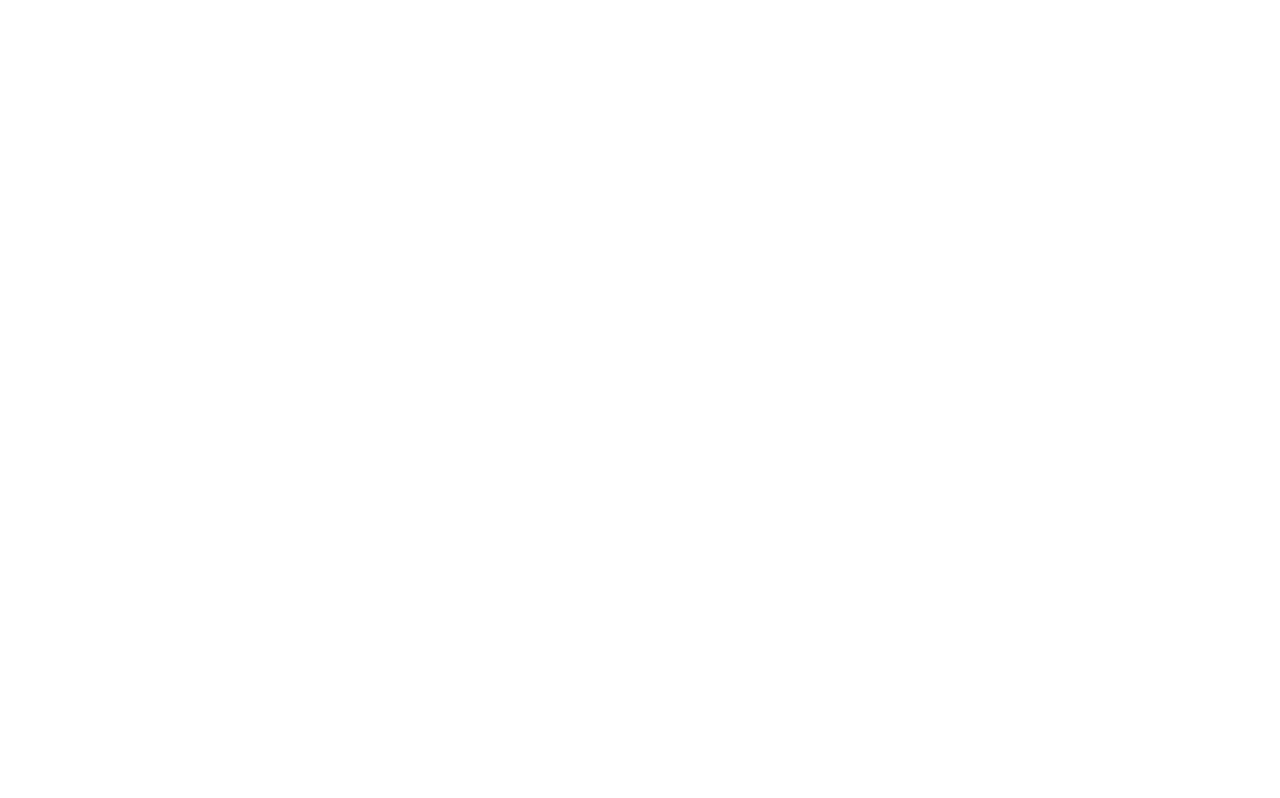
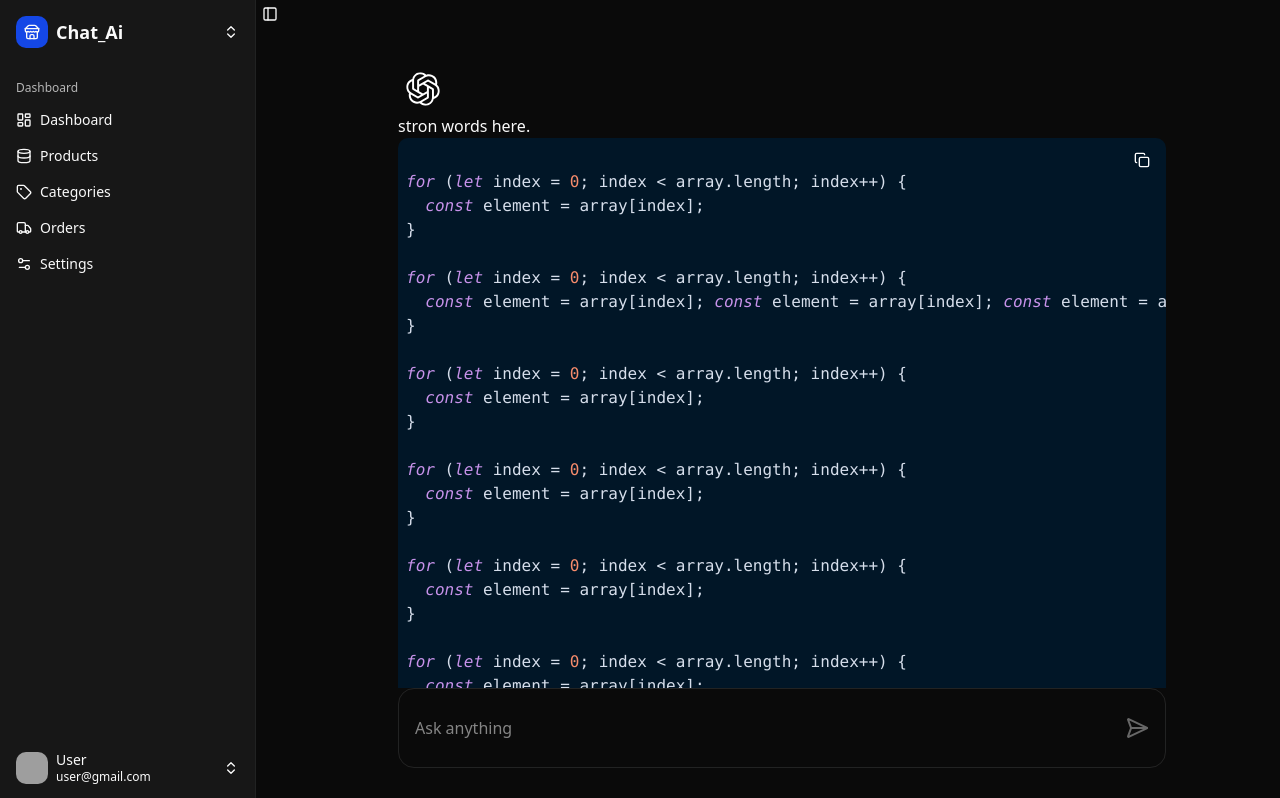
Before and after one commit to MahfujulSagor/ConvoVerse, a Next.js app: page /dashboard in a window 1280 px wide. Shown: the top 798 px of the page. Built offline with nearby package versions, Linux system fonts and the light colour scheme; grey boxes are pictures that could not be loaded.

Commit message:
add chat input

```diff
--- a/app/dashboard/layout.js
+++ b/app/dashboard/layout.js
@@ -19,7 +19,7 @@
 
 export default function RootLayout({ children }) {
   return (
-    <html lang="en">
+    <html lang="en" suppressHydrationWarning>
       <body
         className={`${geistSans.variable} ${geistMono.variable} antialiased`}
       >
--- a/app/dashboard/page.js
+++ b/app/dashboard/page.js
@@ -1,12 +1,32 @@
-import ChatItem from '@/components/chat/ChatItem'
-import React from 'react'
+"use client";
+import ChatItem from "@/components/chat/ChatItem";
+import { SendHorizonal } from "lucide-react";
+import React from "react";
 
 const Dashboard = () => {
   return (
-    <div>
-       <ChatItem/>
+    <div className="relative max-w-3xl w-full mx-auto my-16">
+      <ChatItem/>
+      {/* TODO: Fix layout issues */}
+      <div className="w-full bg-background max-w-3xl fixed bottom-0 pb-8">
+        <div className="w-full min-h-20 rounded-2xl p-4 flex items-center border">
+          <div className="w-full flex justify-center items-center">
+            <textarea
+              rows={1}
+              autoFocus
+              className="border-none outline-none resize-none font-medium w-full text-white dark:bg-background"
+              placeholder="Ask anything"
+            />
+          </div>
+          <div className="">
+            <button className='cursor-pointer flex justify-center items-center text-[#676767]' >
+              <SendHorizonal className="" />
+            </button>
+          </div>
+        </div>
+      </div>
     </div>
-  )
-}
+  );
+};
 
-export default Dashboard
+export default Dashboard;
--- a/app/layout.js
+++ b/app/layout.js
@@ -1,6 +1,7 @@
 import { Geist, Geist_Mono } from "next/font/google";
 import "./globals.css";
 import { Toaster } from "sonner";
+import { ThemeProvider } from "@/components/theme-provider";
 
 const geistSans = Geist({
   variable: "--font-geist-sans",
@@ -19,12 +20,19 @@
 
 export default function RootLayout({ children }) {
   return (
-    <html lang="en">
+    <html lang="en" suppressHydrationWarning>
       <body
         className={`${geistSans.variable} ${geistMono.variable} antialiased`}
       >
         <Toaster richColors position="top-right" />
-          <div>{children}</div>
+        <ThemeProvider
+          attribute="class"
+          defaultTheme="dark"
+          enableSystem
+          disableTransitionOnChange
+        >
+          {children}
+        </ThemeProvider>
       </body>
     </html>
   );
--- a/components/app-sidebar.jsx
+++ b/components/app-sidebar.jsx
@@ -13,8 +13,6 @@
   SidebarHeader,
 } from "@/components/ui/sidebar";
 import { TeamSwitcher } from "@/components/team-switcher";
-
-// import { ModeToggle } from "./mode-toggle";
 
 export function AppSidebar({ ...props }) {
 
@@ -66,7 +64,6 @@
       </SidebarHeader>
       <SidebarContent>
         <NavMain items={data.navMain} />
-        {/* <ModeToggle/> */}
       </SidebarContent>
       <SidebarFooter>
         <NavUser user={data.user} />
--- a/components/chat/ChatItem.js
+++ b/components/chat/ChatItem.js
@@ -2,12 +2,12 @@
 import textSnippet from "@/lib/static-response";
 import Image from "next/image";
 import React, { useState } from "react";
-import OpenAiBlack from "@/public/OpenAI-black.svg";
+import OpenAi from "@/public/OpenAI-white.svg";
 import Markdown from "react-markdown";
 import SyntaxHighlighter from "react-syntax-highlighter";
 import { nightOwl } from "react-syntax-highlighter/dist/esm/styles/hljs";
 import { Button } from "../ui/button";
-import { Copy } from "lucide-react";
+import { Copy, UserRound } from "lucide-react";
 import { toast } from "sonner";
 
 const extractCode = (message) => {
@@ -46,7 +46,7 @@
       // await navigator.clipboard.writeText();
       setCopied(true);
       toast.success("Code snippet copied to clipboard");
-      setTimeout(()=> setCopied(false), 1500);
+      setTimeout(() => setCopied(false), 1500);
     } catch (error) {
       console.error(error);
       toast.error("Failed to copy code snippet");
@@ -54,9 +54,9 @@
   };
 
   return role === "assistant" ? (
-    <div>
+    <div className="mb-40">
       <div>
-        <Image src={OpenAiBlack} alt="OpenAi logo" width={50} height={50} />
+        <Image src={OpenAi} alt="OpenAi logo" width={50} height={50} />
       </div>
       {!messageBlock && (
         <div>
@@ -67,9 +67,15 @@
         messageBlock.map((block, index) => {
           return isCode(block) ? (
             <div key={index} className="relative">
-              <Button variant='ghost' onClick={handleCopy} className='absolute top-1 right-1 cursor-pointer text-white'><Copy className="w-4 h-4"/></Button>
+              <Button
+                variant="ghost"
+                onClick={handleCopy}
+                className="absolute top-1 right-1 cursor-pointer text-white"
+              >
+                <Copy className="w-4 h-4" />
+              </Button>
               <SyntaxHighlighter
-                className='rounded-lg code-block max-w-3xl overflow-x-scroll'
+                className="rounded-lg code-block max-w-3xl overflow-x-scroll"
                 key={index}
                 language="javascript"
                 style={nightOwl}
@@ -85,7 +91,43 @@
         })}
     </div>
   ) : (
-    <div>User</div>
+    <div>
+      <div>
+        {/* <Image src={OpenAi} alt="OpenAi logo" width={50} height={50} /> */}
+        <UserRound className="w-12 h-12"/>
+      </div>
+      {!messageBlock && (
+        <div>
+          <Markdown>{content}</Markdown>
+        </div>
+      )}
+      {messageBlock &&
+        messageBlock.map((block, index) => {
+          return isCode(block) ? (
+            <div key={index} className="relative">
+              <Button
+                variant="ghost"
+                onClick={handleCopy}
+                className="absolute top-1 right-1 cursor-pointer text-white"
+              >
+                <Copy className="w-4 h-4" />
+              </Button>
+              <SyntaxHighlighter
+                className="rounded-lg code-block max-w-3xl overflow-x-scroll"
+                key={index}
+                language="javascript"
+                style={nightOwl}
+              >
+                {block}
+              </SyntaxHighlighter>
+            </div>
+          ) : (
+            <div key={index}>
+              <Markdown>{block}</Markdown>
+            </div>
+          );
+        })}
+    </div>
   );
 };
 
--- /dev/null
+++ b/components/theme-provider.jsx
@@ -0,0 +1,11 @@
+"use client";
+
+import React from "react";
+import { ThemeProvider as NextThemesProvider } from "next-themes";
+
+export function ThemeProvider({
+  children,
+  ...props
+}) {
+  return <NextThemesProvider {...props}>{children}</NextThemesProvider>;
+}
--- /dev/null
+++ b/components/ui/textarea.jsx
@@ -0,0 +1,20 @@
+import * as React from "react"
+
+import { cn } from "@/lib/utils"
+
+function Textarea({
+  className,
+  ...props
+}) {
+  return (
+    <textarea
+      data-slot="textarea"
+      className={cn(
+        "border-input placeholder:text-muted-foreground focus-visible:border-ring focus-visible:ring-ring/50 aria-invalid:ring-destructive/20 dark:aria-invalid:ring-destructive/40 aria-invalid:border-destructive dark:bg-input/30 flex field-sizing-content min-h-16 w-full rounded-md border bg-transparent px-3 py-2 text-base shadow-xs transition-[color,box-shadow] outline-none focus-visible:ring-[3px] disabled:cursor-not-allowed disabled:opacity-50 md:text-sm",
+        className
+      )}
+      {...props} />
+  );
+}
+
+export { Textarea }
--- a/package.json
+++ b/package.json
@@ -19,6 +19,7 @@
     "clsx": "^2.1.1",
     "lucide-react": "^0.483.0",
     "next": "15.2.3",
+    "next-themes": "^0.4.6",
     "react": "^19.0.0",
     "react-dom": "^19.0.0",
     "react-markdown": "^10.1.0",
```
Also changed, not shown: 1 other file (tests, documents, lock files or other folders).
